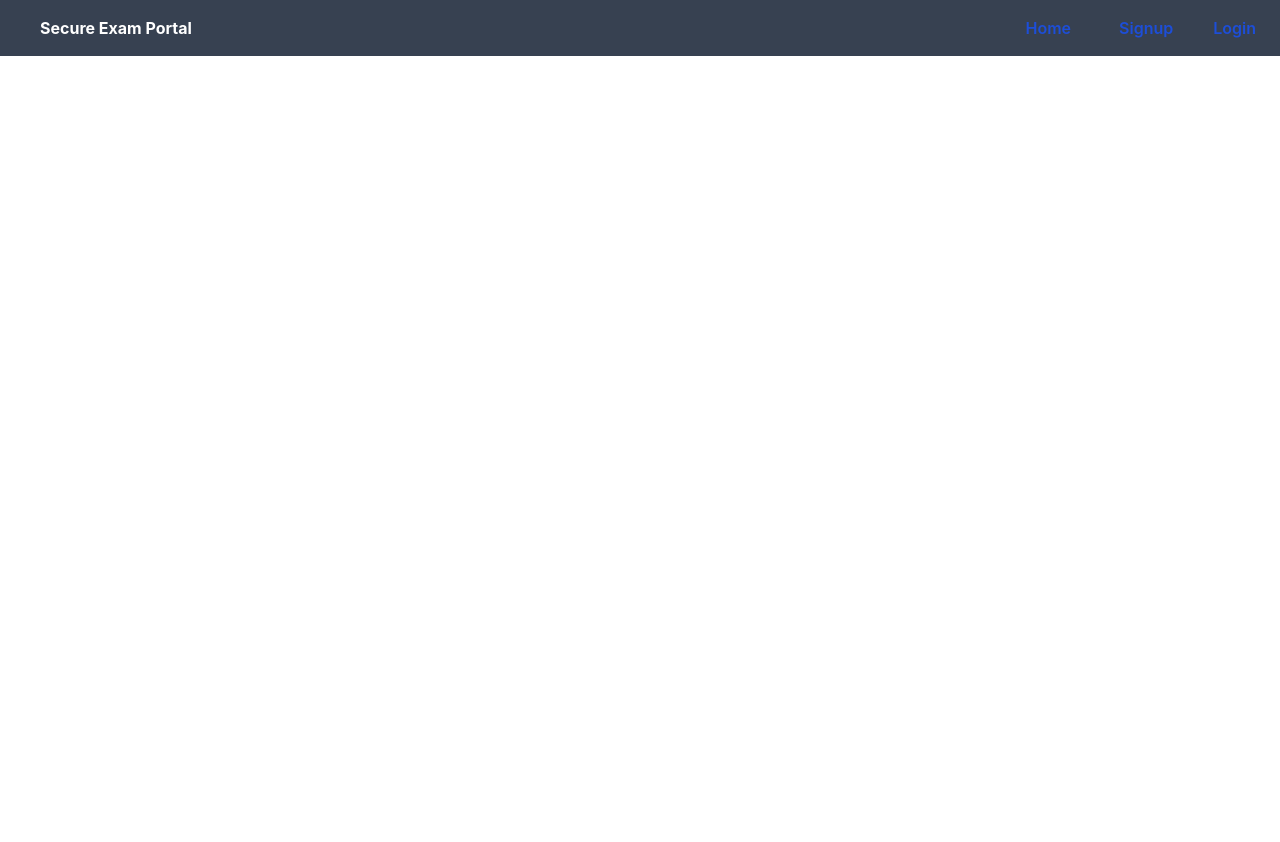
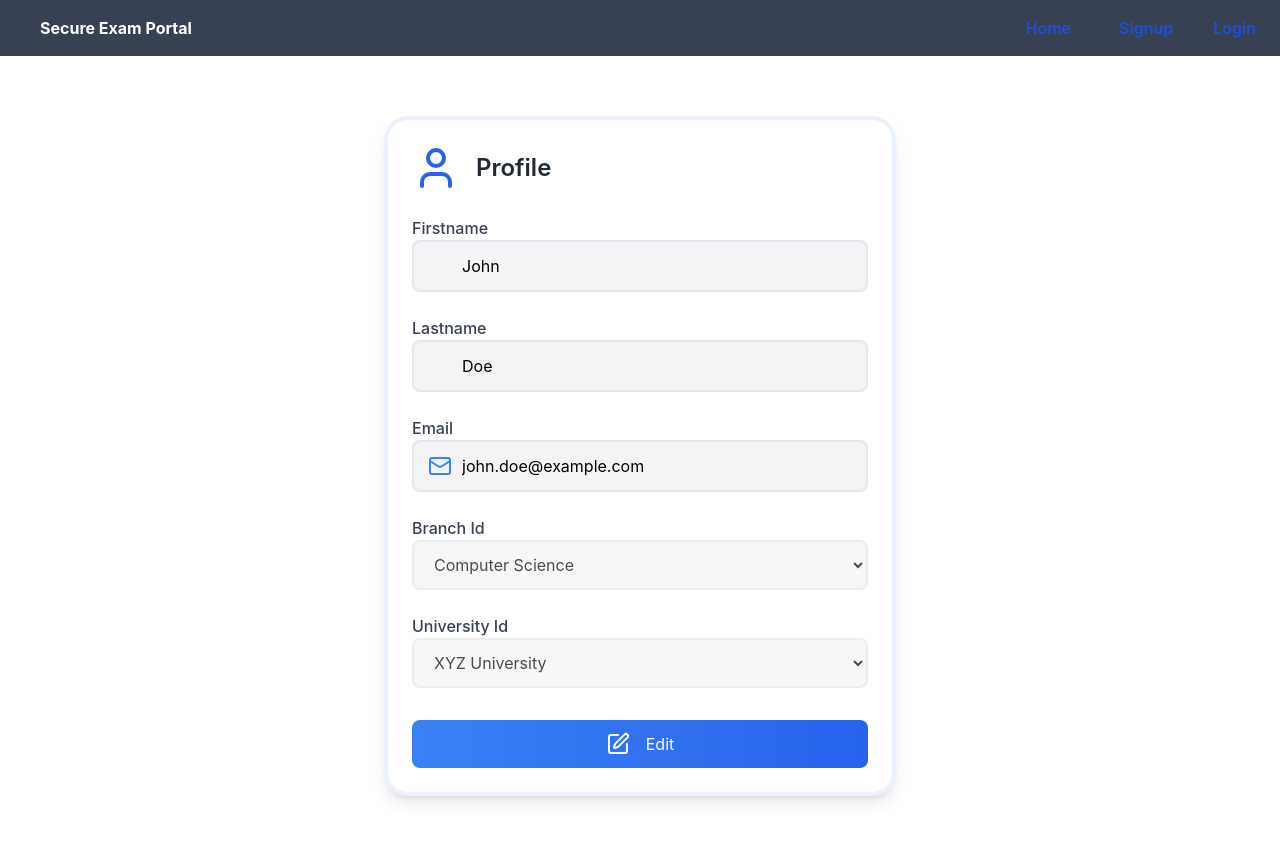
Before and after one commit to ArthKulkarni93/MP-sem-6, a React (Create React App) app in the folder Frontend/: page /adminprofile in a window 1280 px wide. Shown: the top 842 px of the page. Before the commit the page ends 800 px from the top, so only its background shows below. Built offline with nearby package versions, Linux system fonts and the light colour scheme.

Commit message:
profile pages are added

```diff
--- a/Frontend/src/App.js
+++ b/Frontend/src/App.js
@@ -5,7 +5,8 @@ import Header from './Header/Header';
 import Home from './Pages/HomePage/Home'
 import Signup from './Pages/SignupPage/Signup'
 import Login from './Pages/LoginPage/Login'
-import Profile from './Pages/ProfilePage/profile'
+import StudentProfile from './Pages/ProfilePage/studentProfile'
+import AdminProfile from './Pages/ProfilePage/adminProfile'
 function App() {
   return (
     <BrowserRouter>
@@ -14,7 +15,8 @@ function App() {
     <Route path='/' element={<Home />} />
     <Route path='/signup' element={<Signup/>} />
     <Route path='/login' element={<Login/>} />
-    <Route path='/profile' element={<Profile/>} />
+    <Route path='/studentprofile' element={<StudentProfile/>} />
+    <Route path='/adminprofile' element={<AdminProfile/>} />
     </Routes>
     </BrowserRouter>
   );
--- /dev/null
+++ b/Frontend/src/Pages/ProfilePage/adminProfile.js
@@ -0,0 +1,104 @@
+import React, { useState, useEffect } from "react";
+import { Edit, Save, User, Mail, Briefcase, School } from "lucide-react";
+
+const ProfilePage = ({ userType }) => {
+  const [profile, setProfile] = useState(null);
+  const [editMode, setEditMode] = useState(false);
+  const [updatedProfile, setUpdatedProfile] = useState({});
+
+  const branches = ["Computer Science", "Information Technology", "Mechanical Engineering"];
+  const universities = ["XYZ University", "ABC University", "LMN University"];
+
+  useEffect(() => {
+    const fetchProfile = async () => {
+      const mockData = {
+        firstname: "John",
+        lastname: "Doe",
+        email: "john.doe@example.com",
+        branchId: "Computer Science",
+        universityId: "XYZ University"
+      };
+      setProfile(mockData);
+      setUpdatedProfile(mockData);
+    };
+    fetchProfile();
+  }, []);
+
+  const handleEdit = () => setEditMode(true);
+
+  const handleChange = (e) => {
+    setUpdatedProfile({ ...updatedProfile, [e.target.name]: e.target.value });
+  };
+
+  const handleSave = () => {
+    setProfile(updatedProfile);
+    setEditMode(false);
+    console.log("Updated Profile:", updatedProfile);
+  };
+
+  if (!profile) return <div className="text-center text-lg font-bold">Loading...</div>;
+
+  return (
+    <div className="min-h-screen flex items-center justify-center bg-gradient-to-br mt-14 p-4">
+      <div className="w-full max-w-lg bg-white shadow-lg rounded-3xl overflow-hidden border-4 border-blue-500/10 transform transition-all hover:scale-105 duration-300 p-6">
+        <div className="flex items-center space-x-4 mb-6">
+          <User className="w-12 h-12 text-blue-600" />
+          <h2 className="text-2xl font-semibold text-gray-800 capitalize">{userType} Profile</h2>
+        </div>
+
+        <div className="space-y-6">
+          {Object.entries(profile).map(([key, value]) => (
+            <div key={key} className="relative">
+              <label className="block text-gray-700 font-medium capitalize">{key.replace(/([A-Z])/g, ' $1')}</label>
+              <div className="relative">
+                {key === "email" && <Mail className="absolute left-4 top-1/2 transform -translate-y-1/2 text-blue-500" />}
+                {key === "branchId" || key === "universityId" ? (
+                  <select
+                    name={key}
+                    value={updatedProfile[key]}
+                    onChange={handleChange}
+                    disabled={!editMode}
+                    className={`w-full pl-4 pr-4 py-3 border-2 rounded-lg transition duration-300 focus:outline-none focus:ring-2 ${editMode ? "bg-white focus:ring-blue-600" : "bg-gray-100 cursor-not-allowed"}`}
+                  >
+                    {(key === "branchId" ? branches : universities).map((option) => (
+                      <option key={option} value={option}>{option}</option>
+                    ))}
+                  </select>
+                ) : (
+                  <input
+                    type="text"
+                    name={key}
+                    value={updatedProfile[key]}
+                    onChange={handleChange}
+                    disabled={!editMode}
+                    className={`w-full pl-12 pr-4 py-3 border-2 rounded-lg transition duration-300 focus:outline-none focus:ring-2 ${editMode ? "bg-white focus:ring-blue-600" : "bg-gray-100 cursor-not-allowed"}`}
+                  />
+                )}
+              </div>
+            </div>
+          ))}
+        </div>
+
+        <div className="mt-8 flex justify-between">
+          {!editMode ? (
+            <button
+              onClick={handleEdit}
+              className="w-full bg-gradient-to-r from-blue-500 to-blue-600 text-white py-3 rounded-lg hover:bg-gradient-to-r hover:from-blue-600 hover:to-blue-700 transition duration-300 flex items-center justify-center space-x-2"
+            >
+              <Edit className="mr-2" /> <span>Edit</span>
+            </button>
+          ) : (
+            <button
+              onClick={handleSave}
+              className="w-full bg-gradient-to-r from-green-500 to-green-600 text-white py-3 rounded-lg hover:bg-gradient-to-r hover:from-green-600 hover:to-green-700 transition duration-300 flex items-center justify-center space-x-2"
+            >
+              <Save className="mr-2" /> <span>Save</span>
+            </button>
+          )}
+        </div>
+      </div>
+    </div>
+  );
+};
+
+export default ProfilePage;
--- a/Frontend/src/Pages/ProfilePage/profile.js
+++ b/Frontend/src/Pages/ProfilePage/studentProfile.js
@@ -6,28 +6,26 @@ const ProfilePage = ({ userType }) => {
   const [editMode, setEditMode] = useState(false);
   const [updatedProfile, setUpdatedProfile] = useState({});
 
+  const branches = ["Computer Science", "Information Technology", "Mechanical Engineering"];
+  const universities = ["XYZ University", "ABC University", "LMN University"];
+  const years = ["First Year", "Second Year", "Third Year", "Final Year"];
+
   useEffect(() => {
     const fetchProfile = async () => {
-      const mockData = userType === "student" ? {
+      const mockData = {
         firstname: "John",
         lastname: "Doe",
         email: "john.doe@example.com",
         PRN: "12345678",
-        branch: "Computer Science",
-        university: "XYZ University",
-        year: "Third Year"
-      } : {
-        firstname: "Jane",
-        lastname: "Smith",
-        email: "jane.smith@example.com",
-        branch: "Information Technology",
-        university: "XYZ University"
+        branchId: "Computer Science",
+        universityId: "XYZ University",
+        yearId: "Third Year"
       };
       setProfile(mockData);
       setUpdatedProfile(mockData);
     };
     fetchProfile();
-  }, [userType]);
+  }, []);
 
   const handleEdit = () => setEditMode(true);
 
@@ -56,10 +54,21 @@ const ProfilePage = ({ userType }) => {
             <div key={key} className="relative">
               <label className="block text-gray-700 font-medium capitalize">{key.replace(/([A-Z])/g, ' $1')}</label>
               <div className="relative">
-                {key === "email" ? <Mail className="absolute left-4 top-1/2 transform -translate-y-1/2 text-blue-500" /> : null}
-                {key === "PRN" ? <Lock className="absolute left-4 top-1/2 transform -translate-y-1/2 text-blue-500" /> : null}
-                {key === "branch" ? <Briefcase className="absolute left-4 top-1/2 transform -translate-y-1/2 text-blue-500" /> : null}
-                {key === "university" ? <School className="absolute left-4 top-1/2 transform -translate-y-1/2 text-blue-500" /> : null}
+                {key === "email" && <Mail className="absolute left-4 top-1/2 transform -translate-y-1/2 text-blue-500" />}
+                {key === "PRN" && <Lock className="absolute left-4 top-1/2 transform -translate-y-1/2 text-blue-500" />}
+                {key === "branchId" || key === "universityId" || key === "yearId" ? (
+                  <select
+                    name={key}
+                    value={updatedProfile[key]}
+                    onChange={handleChange}
+                    disabled={!editMode}
+                    className={`w-full pl-4 pr-4 py-3 border-2 rounded-lg transition duration-300 focus:outline-none focus:ring-2 ${editMode ? "bg-white focus:ring-blue-600" : "bg-gray-100 cursor-not-allowed"}`}
+                  >
+                    {(key === "branchId" ? branches : key === "universityId" ? universities : years).map((option) => (
+                      <option key={option} value={option}>{option}</option>
+                    ))}
+                  </select>
+                ) : (
                   <input
                     type="text"
                     name={key}
@@ -68,6 +77,7 @@ const ProfilePage = ({ userType }) => {
                     disabled={!editMode}
                     className={`w-full pl-12 pr-4 py-3 border-2 rounded-lg transition duration-300 focus:outline-none focus:ring-2 ${editMode ? "bg-white focus:ring-blue-600" : "bg-gray-100 cursor-not-allowed"}`}
                   />
+                )}
               </div>
             </div>
           ))}
```
Also changed, not shown: Frontend/src/Admin/adminDashboard.js (added), Frontend/src/Admin/adminExam.js (added), Frontend/src/Admin/adminResult.js (added), Frontend/src/Student/studentDashboard.js (added), Frontend/src/Student/studentExam.js (added), Frontend/src/Student/studentResult.js (added). Lines whose indentation alone changed are shown as unchanged.
